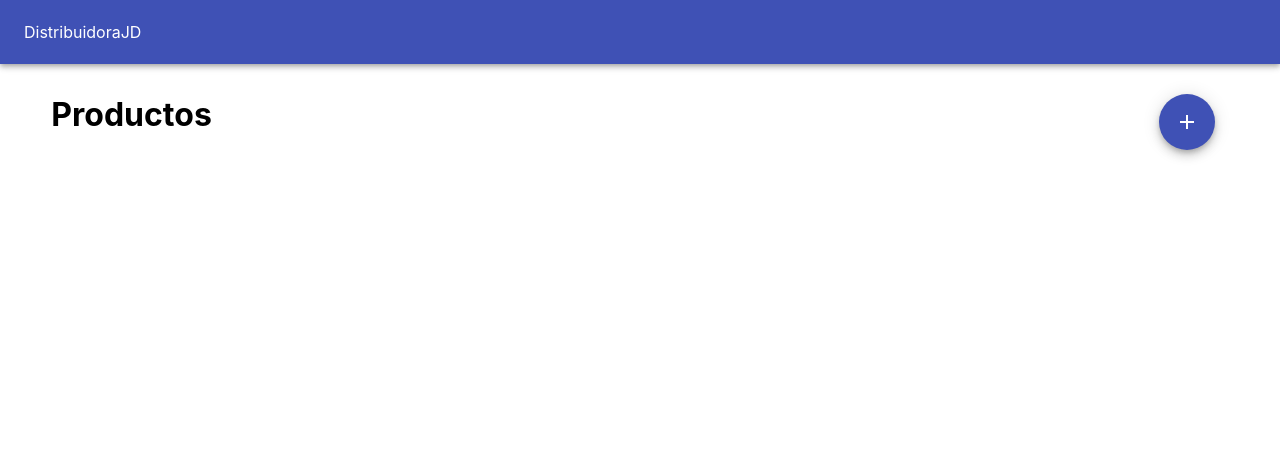
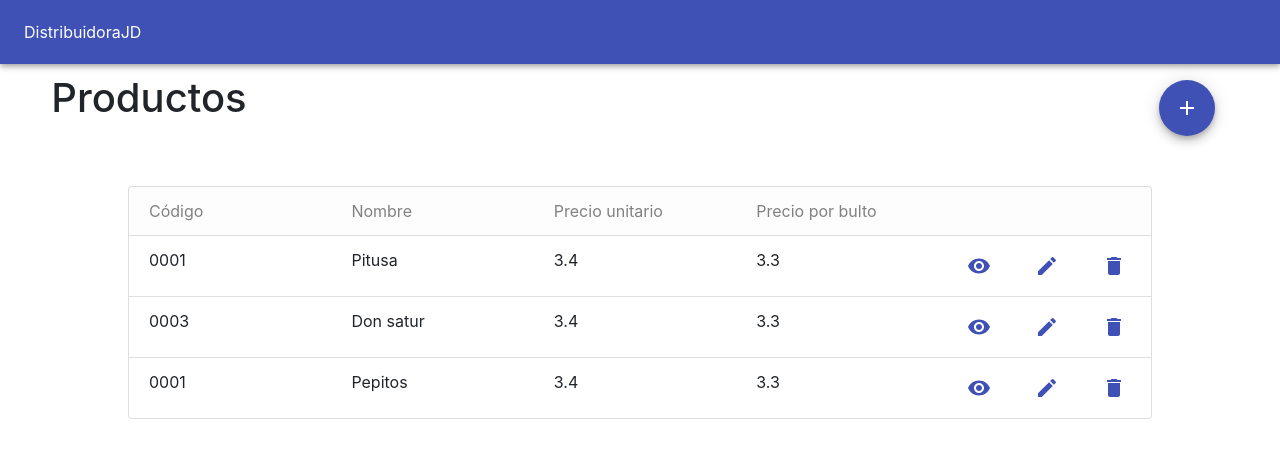
Before and after one commit to nicolas-alv3/DistribuidoraJDFront, a React (Create React App) app: page /product in a window 1280 px wide. Shown: the top 458 px of the page. Built offline with nearby package versions, Linux system fonts and the light colour scheme.

Commit message:
Maquetado de lista

```diff
--- a/public/index.html
+++ b/public/index.html
@@ -10,6 +10,7 @@
       content="Web site created using create-react-app"
     />
     <link rel="stylesheet" href="https://fonts.googleapis.com/icon?family=Material+Icons">
+    <link rel="stylesheet" href="https://maxcdn.bootstrapcdn.com/bootstrap/4.0.0/css/bootstrap.min.css" integrity="sha384-Gn5384xqQ1aoWXA+058RXPxPg6fy4IWvTNh0E263XmFcJlSAwiGgFAW/dAiS6JXm" crossorigin="anonymous">
     <link rel="apple-touch-icon" href="%PUBLIC_URL%/logo192.png" />
     <!--
       manifest.json provides metadata used when your web app is installed on a
@@ -40,5 +41,8 @@
       To begin the development, run `npm start` or `yarn start`.
       To create a production bundle, use `npm run build` or `yarn build`.
     -->
+    <script src="https://code.jquery.com/jquery-3.2.1.slim.min.js" integrity="sha384-KJ3o2DKtIkvYIK3UENzmM7KCkRr/rE9/Qpg6aAZGJwFDMVNA/GpGFF93hXpG5KkN" crossorigin="anonymous"></script>
+<script src="https://cdnjs.cloudflare.com/ajax/libs/popper.js/1.12.9/umd/popper.min.js" integrity="sha384-ApNbgh9B+Y1QKtv3Rn7W3mgPxhU9K/ScQsAP7hUibX39j7fakFPskvXusvfa0b4Q" crossorigin="anonymous"></script>
+<script src="https://maxcdn.bootstrapcdn.com/bootstrap/4.0.0/js/bootstrap.min.js" integrity="sha384-JZR6Spejh4U02d8jOt6vLEHfe/JQGiRRSQQxSfFWpi1MquVdAyjUar5+76PVCmYl" crossorigin="anonymous"></script>
   </body>
 </html>
--- a/src/App.js
+++ b/src/App.js
@@ -2,13 +2,13 @@ import React from 'react';
 import './App.css';
 import { Switch, Route } from 'react-router';
 import { BrowserRouter } from 'react-router-dom';
-import ProductHeader from './components/ProductHeader';
+import Products from './components/Products/Products';
 
 function App() {
   return (
     <BrowserRouter>
       <Switch>
-         <Route exact path="/product" render={(props) => <ProductHeader {...props}/>} />
+         <Route exact path="/product" render={(props) => <Products {...props}/>} />
       </Switch>
     </BrowserRouter>
   );
--- a/src/components/AddModal.jsx
+++ b/src/components/Products/AddModal.jsx
@@ -3,12 +3,12 @@ import TextField from '@material-ui/core/TextField';
 import CheckIcon from '@material-ui/icons/Check';
 import CancelIcon from '@material-ui/icons/Cancel';
 import Swal from 'sweetalert2';
-import API from '../service/api.js'
+import API from '../../service/api.js';
+import '../../style/AddModal.css';
 import Dialog from '@material-ui/core/Dialog';
 import DialogTitle from '@material-ui/core/DialogTitle';
 import Fab from '@material-ui/core/Fab';
 import AddIcon from '@material-ui/icons/Add';
-import '../style/AddModal.css';
 
 export default class AddModal extends React.Component {
   state={
--- a/src/components/ProductHeader.jsx
+++ b/src/components/Products/ProductHeader.jsx
@@ -1,7 +1,7 @@
 import React from 'react';
 import AddModal from './AddModal';
-import NavBar from './NavBar'
-import '../style/ProductHeader.css'
+import NavBar from '../NavBar'
+import '../../style/ProductHeader.css'
 
 class ProductHeader extends React.Component{
     render(){
--- /dev/null
+++ b/src/components/Products/ProductList.jsx
@@ -0,0 +1,98 @@
+import React from 'react';
+import VisibilityIcon from '@material-ui/icons/Visibility';
+import EditIcon from '@material-ui/icons/Edit';
+import DeleteIcon from '@material-ui/icons/Delete';
+import Button from '@material-ui/core/Button';
+import '../../style/ProductList.css'
+
+export default class ProductList extends React.Component{
+    constructor(props){
+        super(props);
+        this.state ={
+            products : [
+                {
+                    "name":"Pitusa",
+                    "code" : "0001",
+                    "unitPrice": 3.4,
+                    "packagePrice": 3.3,
+                    "amountPerPackage": 30
+                },
+                {
+                    "name":"Don satur",
+                    "code" : "0003",
+                    "unitPrice": 3.4,
+                    "packagePrice": 3.3,
+                    "amountPerPackage": 30
+                },
+                {
+                    "name":"Pepitos",
+                    "code" : "0001",
+                    "unitPrice": 3.4,
+                    "packagePrice": 3.3,
+                    "amountPerPackage": 30
+                }
+            ]
+        }
+    }
+
+    buttons(){
+        return (
+            <div className="row">
+            <div className="buttonsCol col">
+                <Button className="buttons" color="primary" aria-label="add" >
+                    <VisibilityIcon />
+                </Button>
+            </div>
+            <div className="buttonsCol col">
+                <Button className="buttons" color="primary" aria-label="add" >
+                    <EditIcon className=""/>
+                </Button>
+            </div>
+            <div className="buttonsCol col">
+                <Button className="buttons" color="primary" aria-label="add" >
+                    <DeleteIcon className=""/>
+                </Button>
+            </div>
+            </div>
+        );
+    }
+
+    mapProducts(){
+        return this.state.products.map(
+            (product)=> <li className="list-group-item">
+            <div className="row">
+                <div className="col">{product.code}</div>
+                <div className="col">{product.name}</div>
+                <div className="col">{product.unitPrice}</div>
+                <div className="col">{product.packagePrice}</div>
+                <div className="col">{this.buttons(product)}</div>
+            </div>
+            </li>
+        );
+    }
+
+    listHeader(){
+        return (
+            <li className="list-group-item list-group-item-light">
+            <div className="row">
+                <div className="col">Código</div>
+                <div className="col">Nombre</div>
+                <div className="col">Precio unitario</div>
+                <div className="col">Precio por bulto</div>
+                <div className="col"></div>
+            </div>
+            </li>
+        );
+    }
+
+    render(){
+        return(
+            <div>
+            <ul className="list list-group">
+                {this.listHeader()}
+                {this.mapProducts()}
+            </ul>
+            </div>
+        );
+    }
+}
--- /dev/null
+++ b/src/components/Products/Products.jsx
@@ -0,0 +1,14 @@
+import React from 'react';
+import ProductHeader from './ProductHeader';
+import ProductList from './ProductList';
+
+export default class Products extends React.Component{
+    render(){
+        return(
+            <div>
+                <ProductHeader />
+                <ProductList />
+            </div>
+        );
+    }
+}
--- /dev/null
+++ b/src/style/ProductList.css
@@ -0,0 +1,20 @@
+.list{
+    padding-top:40px ;
+    padding-left:10% ;
+    padding-right:10%
+}
+
+.buttons{
+    float: right;
+    padding:0;
+    margin: 0;
+}
+
+.icons{
+
+}
+
+.buttonsCol{
+    padding: 0;
+    margin:0;
+}
```
